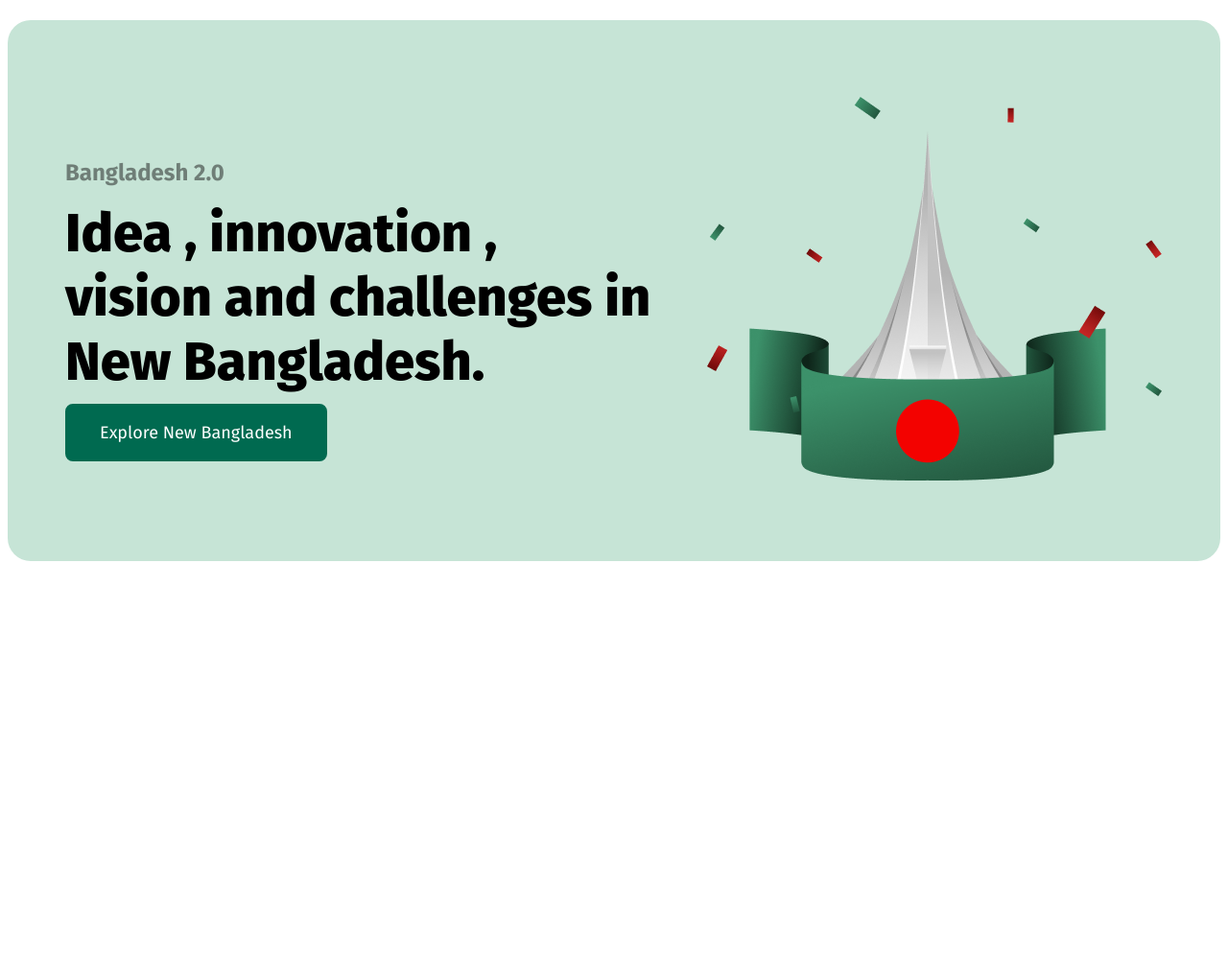
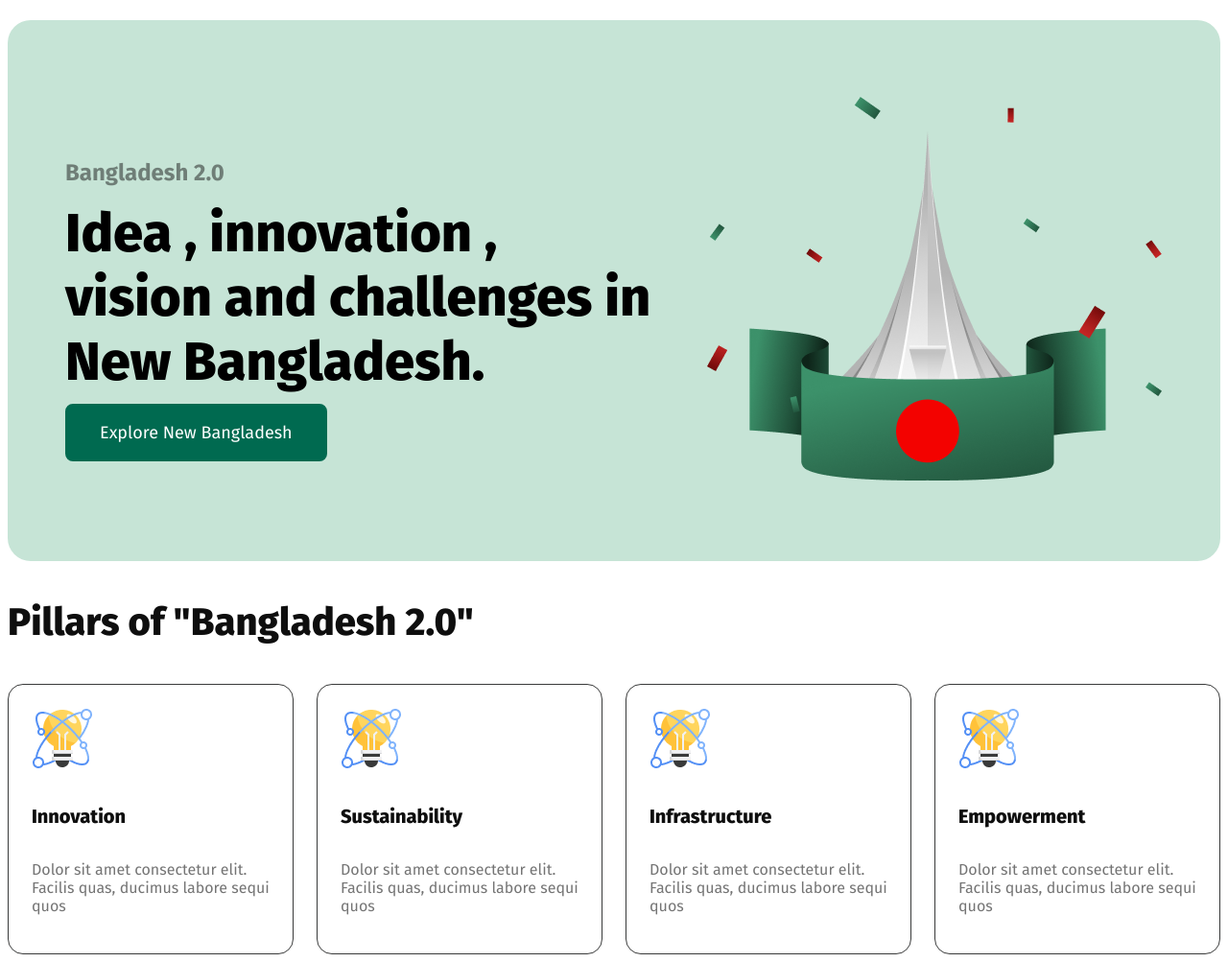
Before and after one commit to nrcissus/assignment-1, a plain HTML site: page index.html in a window 1280 px wide. Shown: the part 75-1078 px from the top of the page at 96% size. Before the commit the page ends 800 px from the top, so only its background shows below. Drawn offline with Linux system fonts and the light colour scheme.

Commit message:
Pillar updated

```diff
--- a/index.html
+++ b/index.html
@@ -29,7 +29,36 @@
         </section>
     </header>
 
-    <main></main>
+    <main>
+        <section>
+            <h3>Pillars of "Bangladesh 2.0"</h3>
+            <div class="cards">
+                <div class="card-1 card_border">
+                    <img src="assets/card-icon.png" alt="">
+                    <h5>Innovation</h5>
+                    <p>Dolor sit amet consectetur elit. Facilis quas, ducimus labore sequi quos </p>
+                </div>
+
+                <div class="card-2 card_border">
+                    <img src="assets/card-icon.png" alt="">
+                    <h5>Sustainability</h5>
+                    <p>Dolor sit amet consectetur elit. Facilis quas, ducimus labore sequi quos </p>
+                </div>
+
+                <div class="card-3 card_border">
+                    <img src="assets/card-icon.png" alt="">
+                    <h5>Infrastructure</h5>
+                    <p>Dolor sit amet consectetur elit. Facilis quas, ducimus labore sequi quos </p>
+                </div>
+
+                <div class="card-4 card_border">
+                    <img src="assets/card-icon.png" alt="">
+                    <h5>Empowerment</h5>
+                    <p>Dolor sit amet consectetur elit. Facilis quas, ducimus labore sequi quos </p>
+                </div>
+            </div>
+        </section>
+    </main>
 
     <footer></footer>
 </body>
--- a/styles/styles.css
+++ b/styles/styles.css
@@ -79,3 +79,37 @@ nav button {
 }
 
 /* Shared Style */
+
+
+/* Pillars of "Bangladesh 2.0" */
+
+section h3 {
+    font-size: 40px;
+    font-weight: 800;
+    color: #0E0E0E;
+}
+
+.cards {
+    display: flex;
+    justify-content: space-around;
+    /* margin: 24px; */
+    gap: 24px;
+
+}
+
+.card_border {
+    border: 1px solid #393A3A;
+    border-radius: 16px;
+    padding: 24px;
+}
+
+.cards h5{
+    font-size: 20px;
+    font-weight: 800;
+    color: #0E0E0E;
+}
+
+.cards p {
+    font-size: 16px;
+    color: #747474;
+}
```
